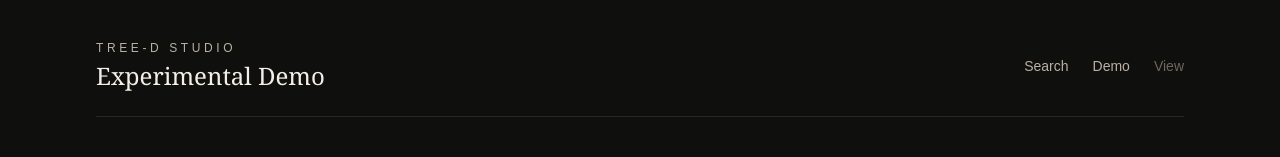
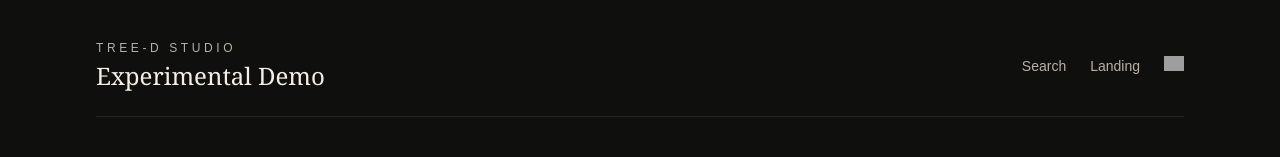
Before and after one commit to mattw23n/tree-d, a Next.js app: page /demo in a window 1280 px wide. Shown: the top 157 px of the page. Built offline with nearby package versions, Linux system fonts and the light colour scheme; grey boxes are pictures that could not be loaded.

Commit message:
chore: sync with main

```diff
--- a/src/app/demo/page.tsx
+++ b/src/app/demo/page.tsx
@@ -118,8 +118,10 @@ export default function Home() {
           </div>
           <nav className="hidden gap-6 text-sm text-[#b9b1a4] sm:flex">
             <a className="hover:text-[#f4efe6] transition" href="/search">Search</a>
-            <a className="hover:text-[#f4efe6] transition" href="/demo">Demo</a>
-            <span className="text-[#6f675b]">View</span>
+            <a className="hover:text-[#f4efe6] transition" href="/">Landing</a>
+            <a href='https://github.com/mattw23n/tree-d' target='_blank'>
+              <img height={20} width={20} src={"https://cdn.simpleicons.org/github/f4efe6"}/>
+            </a>
           </nav>
         </header>
 
--- a/src/app/page.tsx
+++ b/src/app/page.tsx
@@ -11,7 +11,9 @@ export default function HomePage() {
           <nav className="hidden gap-6 text-sm text-[#b9b1a4] sm:flex">
             <a className="hover:text-[#f4efe6] transition" href="/search">Search</a>
             <a className="hover:text-[#f4efe6] transition" href="/demo">Demo</a>
-            <span className="text-[#6f675b]">View</span>
+            <a href='https://github.com/mattw23n/tree-d' target='_blank'>
+              <img height={20} width={20} src={"https://cdn.simpleicons.org/github/f4efe6"}/>
+            </a>
           </nav>
         </header>
 
--- a/src/app/search/page.tsx
+++ b/src/app/search/page.tsx
@@ -103,8 +103,11 @@ export default function SearchPage() {
             <h1 className="text-2xl font-serif text-[#f4efe6]">Curatorial Search</h1>
           </div>
           <nav className="flex gap-6 text-sm text-[#b9b1a4]">
-            <Link className="hover:text-[#f4efe6] transition" href="/">Landing</Link>
-            <Link className="hover:text-[#f4efe6] transition" href="/demo">Demo</Link>
+            <a className="hover:text-[#f4efe6] transition" href="/">Landing</a>
+            <a className="hover:text-[#f4efe6] transition" href="/demo">Demo</a>
+            <a href='https://github.com/mattw23n/tree-d' target='_blank'>
+              <img height={20} width={20} src={"https://cdn.simpleicons.org/github/f4efe6"}/>
+            </a>
           </nav>
         </header>
 
```
